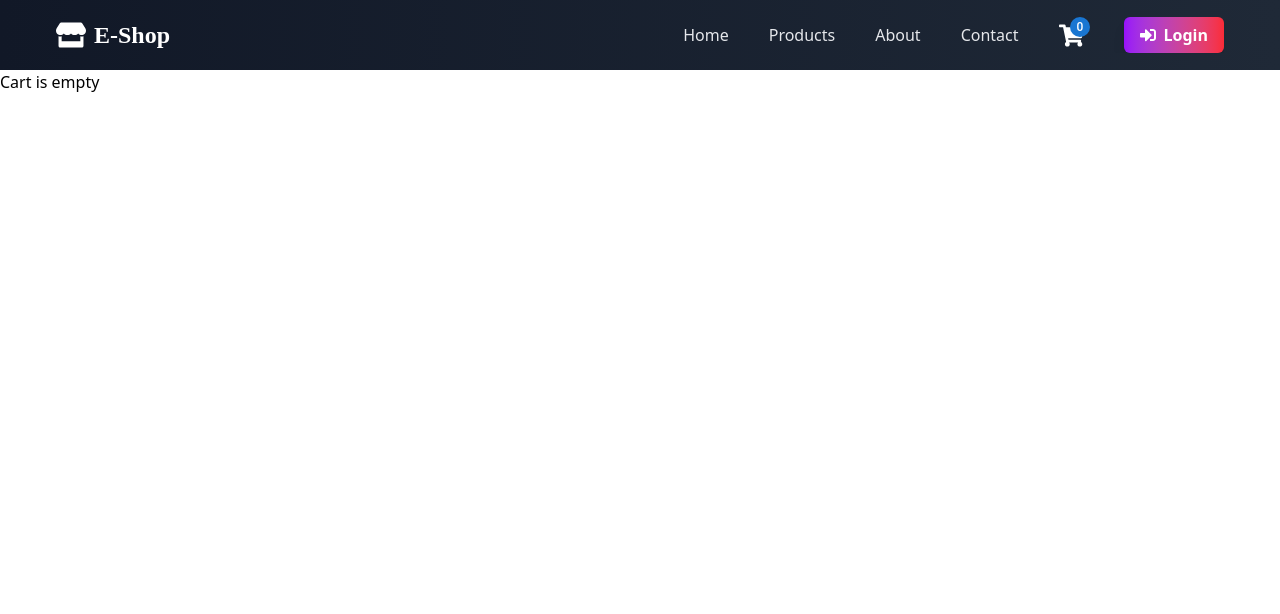
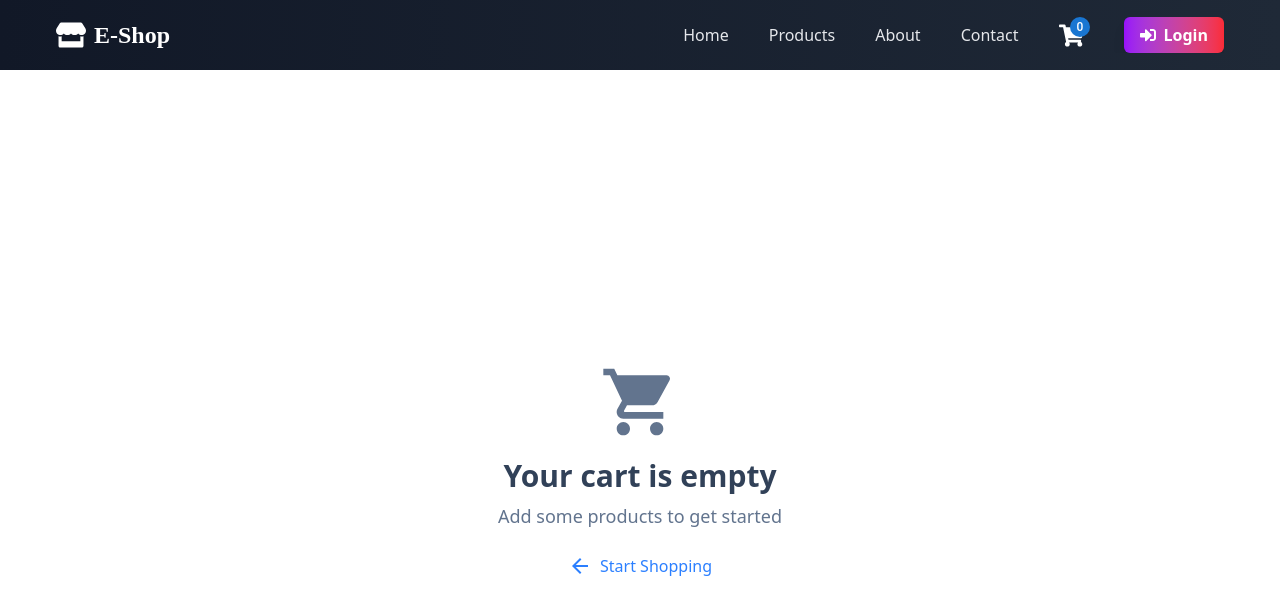
Before and after one commit to pgedlek/ECommerce-UI, a React (Vite) app: page /cart in a window 1280 px wide. Shown: the top 614 px of the page. Built offline with nearby package versions, Linux system fonts and the light colour scheme.

Commit message:
Build empty cart page

```diff
--- a/src/components/cart/Cart.jsx
+++ b/src/components/cart/Cart.jsx
@@ -2,6 +2,7 @@
 import { useDispatch, useSelector } from "react-redux";
 import { Link } from "react-router-dom";
 import ItemContent from "./ItemContent";
+import CartEmpty from "./CartEmpty";
 
 const Cart = () => {
   const dispatch = useDispatch();
@@ -13,7 +14,7 @@
   );
 
   if (!cart || cart.length === 0) {
-    return <h1>Cart is empty</h1>;
+    return <CartEmpty />;
   }
 
   return (
--- /dev/null
+++ b/src/components/cart/CartEmpty.jsx
@@ -0,0 +1,26 @@
+import { MdArrowBack, MdShoppingCart } from "react-icons/md";
+import { Link } from "react-router-dom";
+
+const CartEmpty = () => {
+  return (
+    <div className="min-h-[800px] flex flex-col items-center justify-center">
+      <div className="flex flex-col items-center">
+        <MdShoppingCart size={80} className="mb-4 text-slate-500" />
+        <div className="text-3xl font-bold text-slate-700">
+          Your cart is empty
+        </div>
+        <div className="text-lg mt-2 text-slate-500">
+          Add some products to get started
+        </div>
+      </div>
+      <div className="mt-6">
+        <Link to="/" className="flex gap-2 items-center text-blue-500 hover:text-blue-600 transition">
+          <MdArrowBack size={24} />
+          <span className="font-medium">Start Shopping</span>
+        </Link>
+      </div>
+    </div>
+  );
+}
+
+export default CartEmpty;
```
